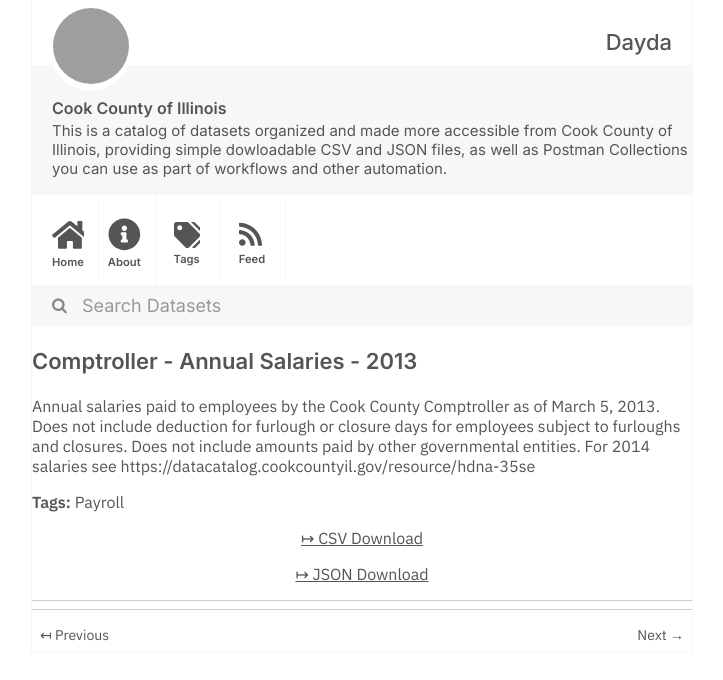
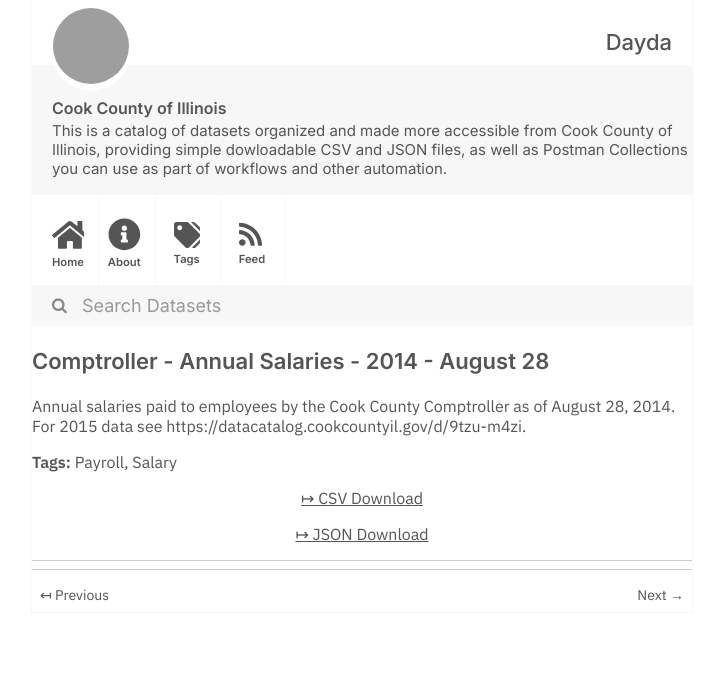
Before and after one commit to dayda-entities/cook-county-of-illinois, a Jekyll site: the page built from _posts/2020-11-10-comptroller-annual-salaries-20.md, in a window 1280 px wide, cut to the strip 0-680 px from the top of the page. Shown: the whole strip, without its empty margins (278-1001 px from the left). Built offline with Jekyll 4.4.1, drawn with Linux system fonts in a browser that asks for light colours; grey boxes are pictures that could not be loaded.

Commit message:
Publish Data

```diff
--- a/_posts/2020-11-10-comptroller-annual-salaries-20.md
+++ b/_posts/2020-11-10-comptroller-annual-salaries-20.md
@@ -1,18 +1,19 @@
 ---
-title: Comptroller - Annual Salaries - 2013
-created: '2020-11-10T16:57:30.149702'
-modified: '2020-11-10T16:57:30.149709'
+title: Comptroller - Annual Salaries - 2014 - August 28
+created: '2020-11-10T16:57:33.224737'
+modified: '2020-11-10T16:57:33.224749'
 state: active
 type: dataset
 tags:
   - Payroll
+  - Salary
 groups:
   - Local Government
 csv_url: >-
-  https://datacatalog.cookcountyil.gov/api/views/fxa5-tdd8/rows.csv?accessType=DOWNLOAD
+  https://datacatalog.cookcountyil.gov/api/views/hdna-35se/rows.csv?accessType=DOWNLOAD
 json_url: >-
-  https://datacatalog.cookcountyil.gov/api/views/fxa5-tdd8/rows.json?accessType=DOWNLOAD
+  https://datacatalog.cookcountyil.gov/api/views/hdna-35se/rows.json?accessType=DOWNLOAD
 layout: post
 
 ---
-Annual salaries paid to employees by the Cook County Comptroller as of March 5, 2013. Does not include deduction for furlough or closure days for employees subject to furloughs and closures. Does not include amounts paid by other governmental entities. For 2014 salaries see https://datacatalog.cookcountyil.gov/resource/hdna-35se
+Annual salaries paid to employees by the Cook County Comptroller as of August 28, 2014. For 2015 data see https://datacatalog.cookcountyil.gov/d/9tzu-m4zi.
```
